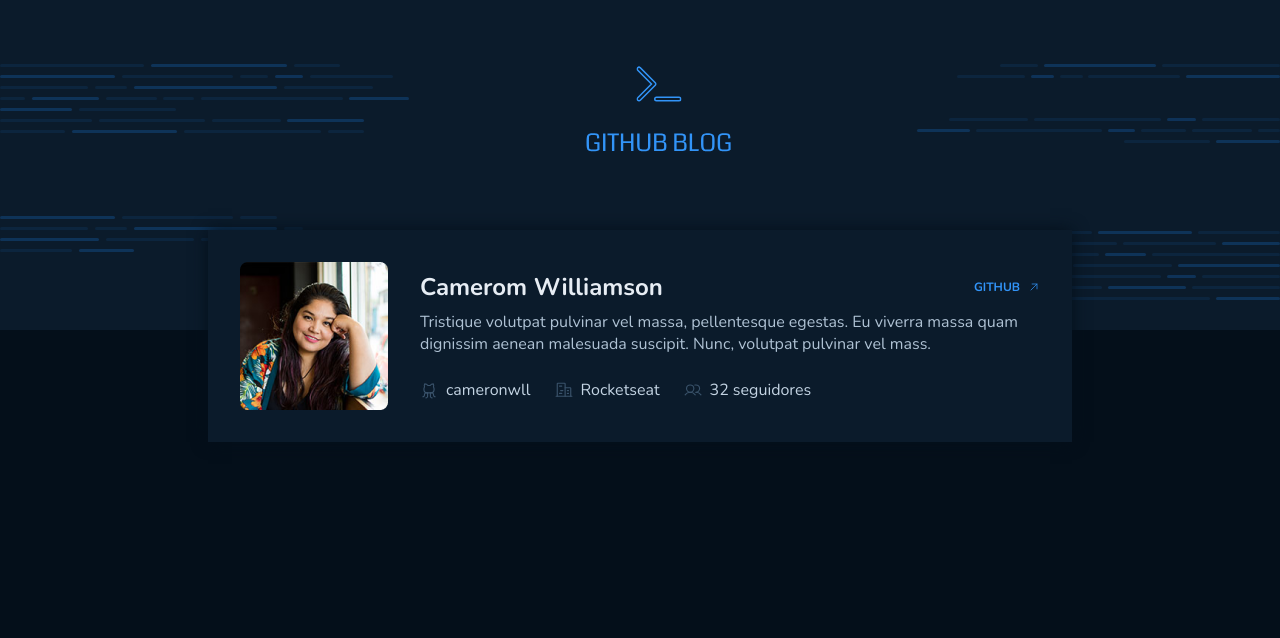
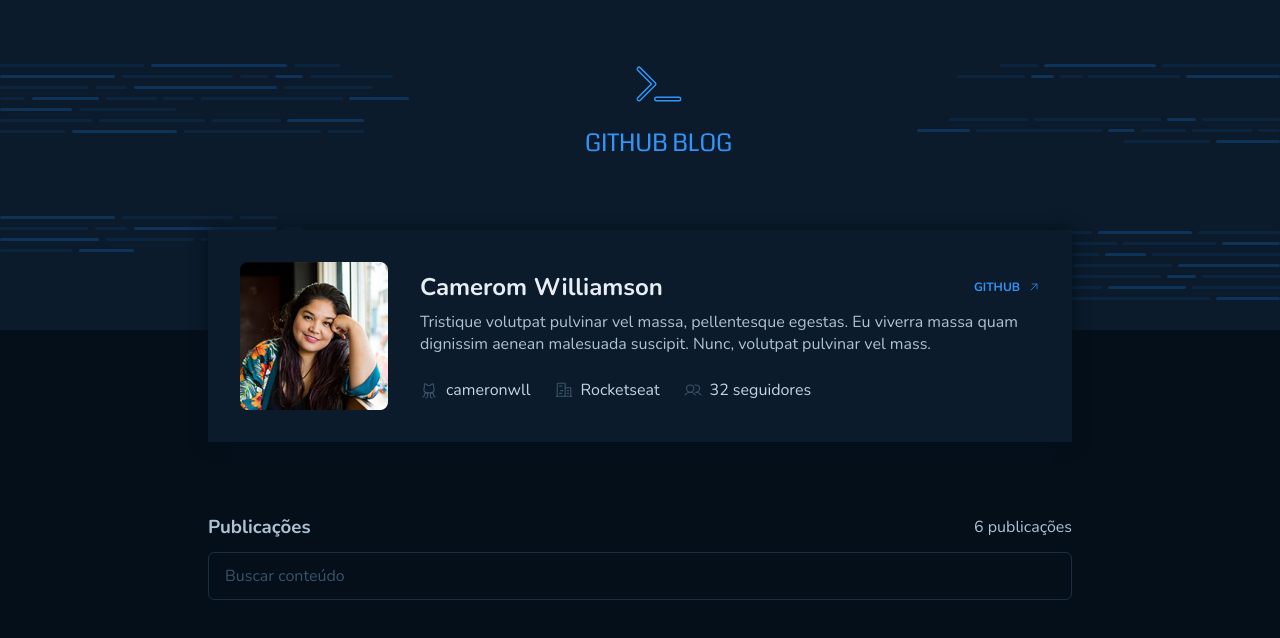
Before and after one commit to GustavoeDev/projeto05-github-blog, a React (Vite) app: page / in a window 1280 px wide. Shown: the top 638 px of the page. Built offline with nearby package versions, Linux system fonts and the light colour scheme.

Commit message:
feat: add searchbar component

```diff
--- a/src/pages/Home/index.tsx
+++ b/src/pages/Home/index.tsx
@@ -1,10 +1,18 @@
 import { Summary } from "./components/Summary";
-import { HomeContainer } from "./styles";
+import { HomeContainer, SearchBar } from "./styles";
 
 export function Home() {
   return (
     <HomeContainer>
       <Summary />
+
+      <SearchBar>
+        <div>
+          <h3>Publicações</h3>
+          <span>6 publicações</span>
+        </div>
+        <input type="text" placeholder="Buscar conteúdo" />
+      </SearchBar>
     </HomeContainer>
   );
 }
--- a/src/pages/Home/styles.ts
+++ b/src/pages/Home/styles.ts
@@ -7,3 +7,28 @@
   display: flex;
   flex-direction: column;
 `;
+
+export const SearchBar = styled.div`
+  margin: 4.5rem 0 3rem;
+  display: flex;
+  flex-direction: column;
+  gap: 0.75rem;
+
+  & > div {
+    display: flex;
+    align-items: center;
+    justify-content: space-between;
+  }
+
+  & > input {
+    background-color: ${(props) => props.theme["blue-900"]};
+    color: ${(props) => props.theme["gray-300"]};
+    border: 1px solid ${(props) => props.theme["blue-500"]};
+    border-radius: 6px;
+    padding: 0.75rem 1rem;
+
+    &::placeholder {
+      color: ${(props) => props.theme["gray-500"]};
+    }
+  }
+`;
```
